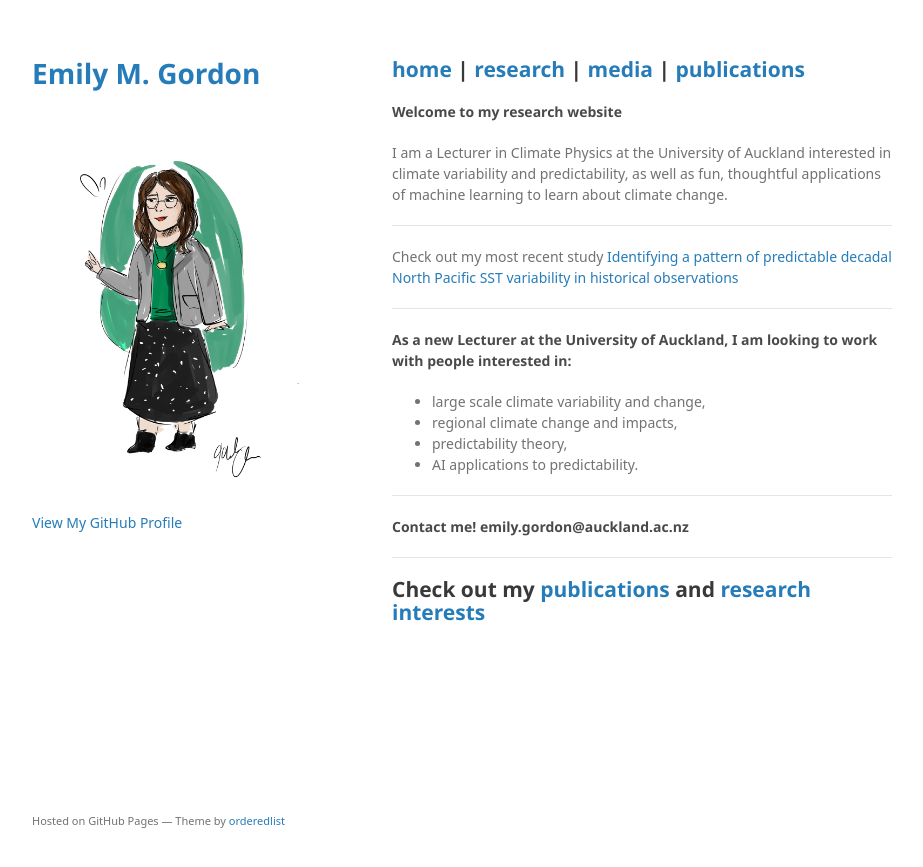
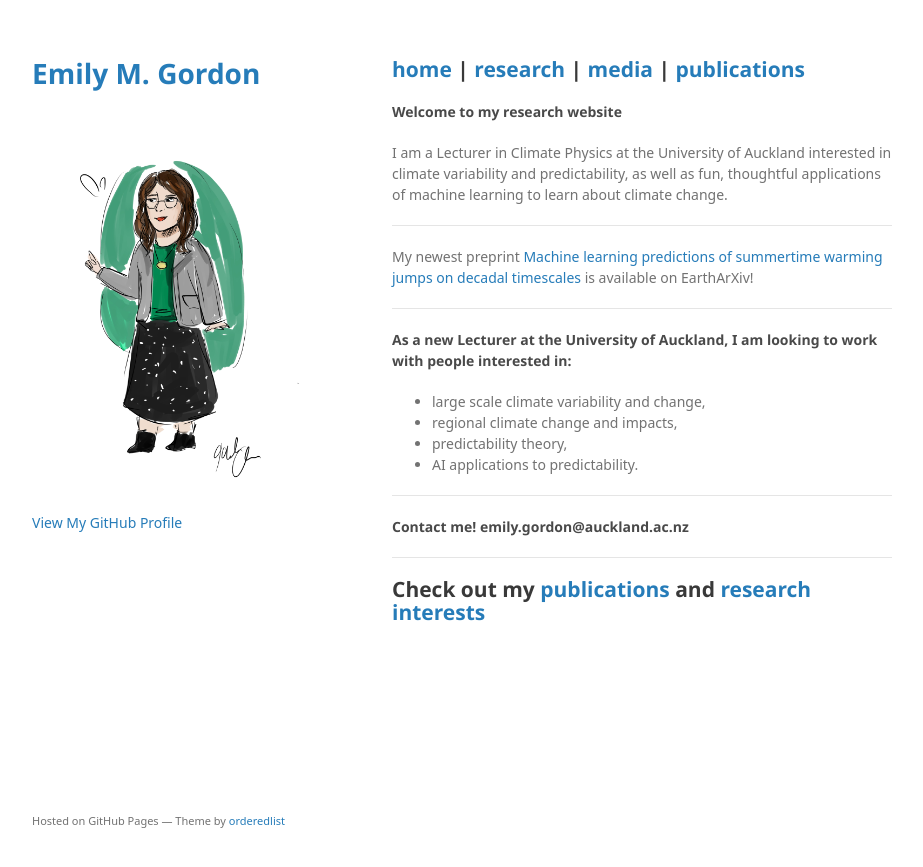
Before and after one commit to emily-gordy/emily-gordy.github.io, a Jekyll site: the page built from index.md, in a window 1280 px wide. Shown: the top 867 px of the page, without its empty margins (178-1101 px from the left). Built offline with Jekyll 4.4.1, drawn with Linux system fonts in a browser that asks for light colours; some web fonts are replaced; a script that is not in the unit is left out; the repository's description, which GitHub fills in, is left out; our own code applies the rules of GitHub Pages for plain Markdown files.

Commit message:
Update index.md

```diff
--- a/index.md
+++ b/index.md
@@ -10,7 +10,7 @@ I am a Lecturer in Climate Physics at the University of Auckland interested in c
 
 * * *
 
-Check out my most recent study [Identifying a pattern of predictable decadal North Pacific SST variability in historical observations](https://agupubs.onlinelibrary.wiley.com/doi/10.1029/2024GL112729)
+My newest preprint [Machine learning predictions of summertime warming jumps on decadal timescales](https://eartharxiv.org/repository/view/10369/) is available on EarthArXiv!
 
 * * *
 
```
